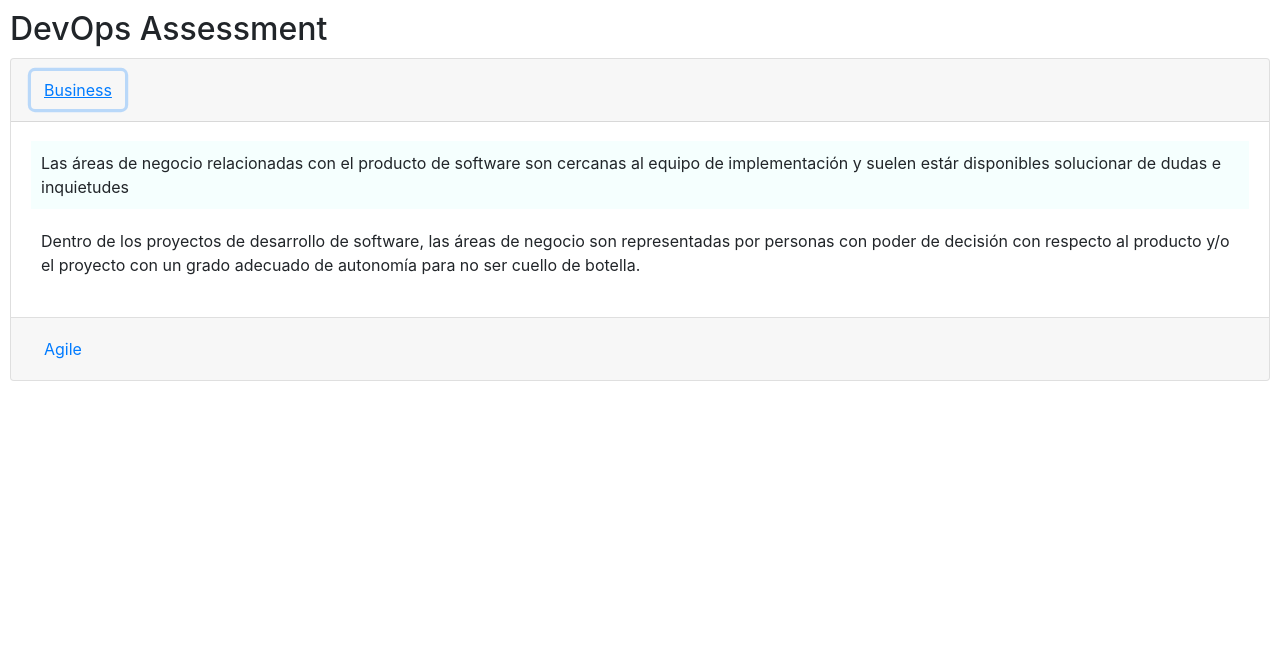
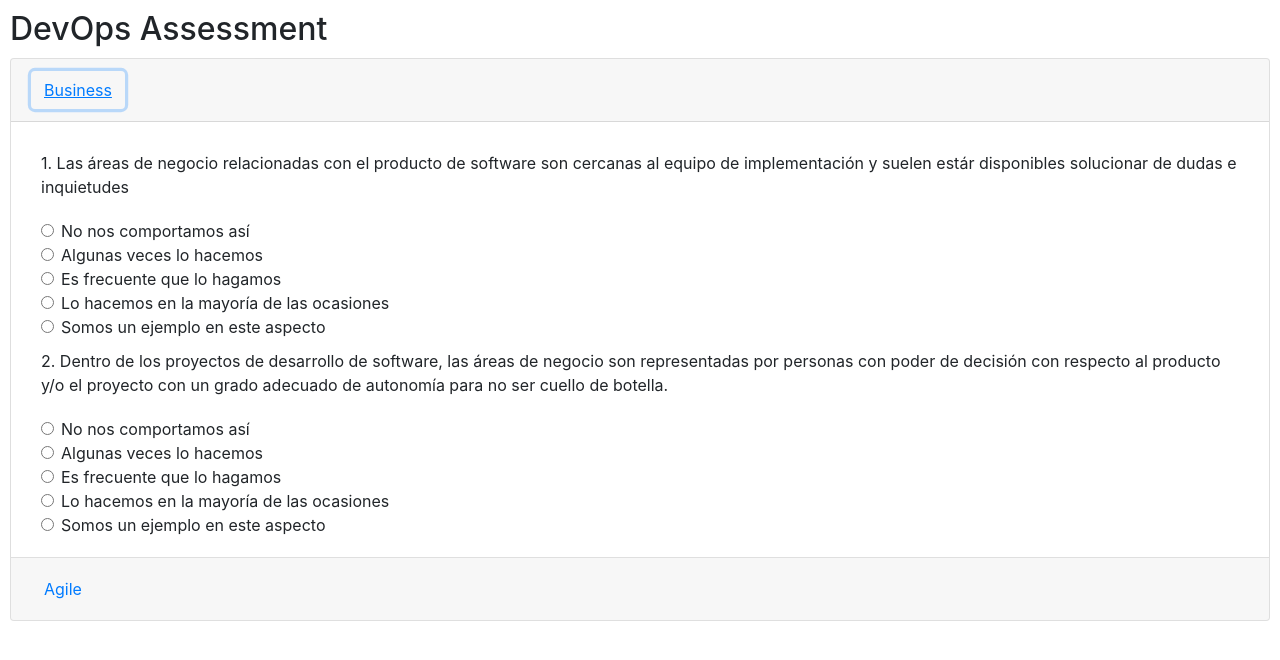
Before and after one commit to rauldevilla/tech-rx-devops, a React (Create React App) app: page /survey/1 in a window 1280 px wide. Both pictures are taken after a click on the button "Business". Shown: the top 660 px of the page. Built offline with nearby package versions, Linux system fonts and the light colour scheme.

Commit message:
Show survey answers

```diff
--- a/src/components/Survey.js
+++ b/src/components/Survey.js
@@ -3,7 +3,7 @@ import Unauthorized from './Unauthorized';
 import Spinner from 'react-bootstrap/Spinner';
 
 import { getSurveyQuestions } from '../functions/Functions';
-import { Card, Accordion, Button } from 'react-bootstrap';
+import { Card, Accordion, Button, Form } from 'react-bootstrap';
 
 class Survey extends Component {
 
@@ -14,6 +14,8 @@ class Survey extends Component {
             survey: {}
         }
     }
+
+    groupId = 0;
 
     isValidSurveyId = () => {
         return this.state.surveyId !== null && this.state.surveyId !==  undefined;
@@ -37,8 +39,25 @@ class Survey extends Component {
         return this.state.survey.survey !== undefined && this.state.survey.survey.length > 0;
     }
 
+    formatSurveyAnswers = (optAnswersArray) => {
+        var groupName = "g_a_" + (this.groupId++);
+        return (
+            <div style={{marginLeft: "10px"}}>
+            {optAnswersArray.map((a, key) => {
+                    return (<Form.Check key={key} name={groupName} type="radio" label={a.text} value={a.value}/>);
+                })}
+            </div>
+        )
+    }
+
     formatSurveyQuestion = (question, key) => {
-        return <div style={{background: (key % 2 === 0 ? "#f5fffe" : ""), marginBottom: "10px", padding: "10px"}}>{question.text}</div>;
+        return (
+            <section key={key} >
+                <div style={{marginBottom: "10px", padding: "10px"}}>
+                    {(key + 1)  + ". " + question.text}
+                </div>
+                {this.formatSurveyAnswers(question.options)}
+            </section>);
     }
 
     showSurveyQuestions = () => {
--- a/src/functions/Constants.js
+++ b/src/functions/Constants.js
@@ -112,8 +112,8 @@ export const SURVEY =
                 {
                     "id": "004",
                     "text": "El estado de avance de los proyectos de tecnología se mide considerando principalmente la cantidad de resultados que han sido generados y que entregan valor para su público objetivo.  Es decir, el porcentaje de avance no se basa en diagramas de gant sino en los entregables que ya están generando valor.",
-                    "answer-type": "single",
-                    "answer-options": [
+                    "answer": "single",
+                    "options": [
                         {
                             "value": 1,
                             "text": "No nos comportamos así"
```
